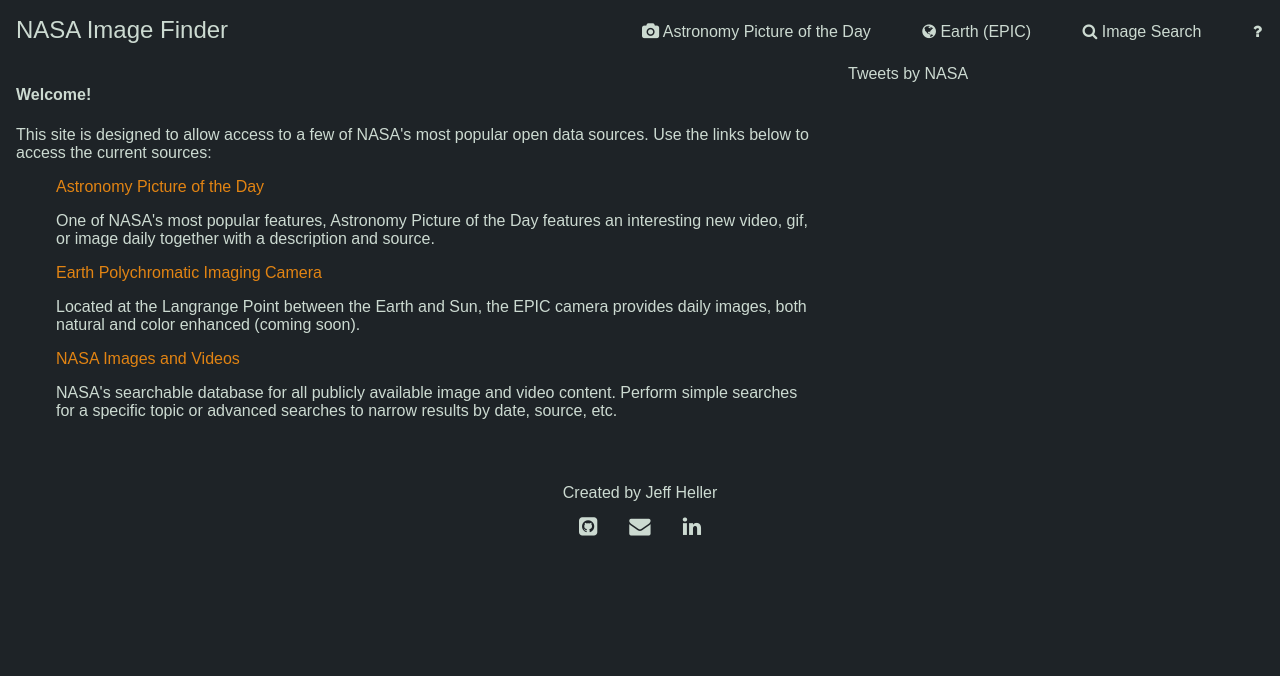
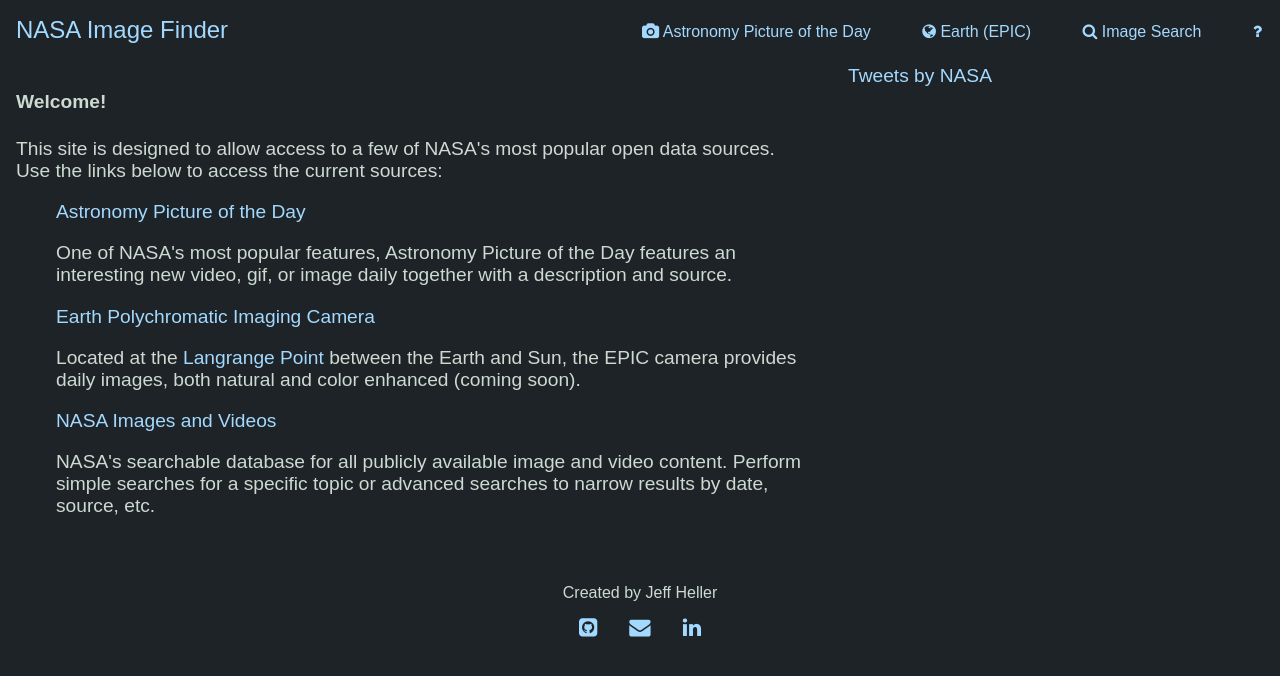
Before and after one commit to Jheller11/nasa-images, a React (Create React App) app: page / in a window 1280 px wide. Shown: the top 676 px of the page. Built offline with nearby package versions, Linux system fonts and the light colour scheme; the HTML template or start-up script is replaced by a standard one.

Commit message:
add links to image results

```diff
--- a/Planning/colors.md
+++ b/Planning/colors.md
@@ -4,3 +4,4 @@
 2. White #fffbfc
 3. Main text #CCDAD1
 4. Orange(actions, links) #e28413
+5. Light Blue: #A3D9FF
--- a/src/App.css
+++ b/src/App.css
@@ -5,7 +5,7 @@
 }
 
 a {
-  color: #ccdad1;
+  color: #a3d9ff;
   text-decoration: none;
 }
 
--- a/src/components/Header/Header.module.css
+++ b/src/components/Header/Header.module.css
@@ -18,7 +18,7 @@
   /* style for link to home with site title */
   font-size: 150%;
   text-decoration: none;
-  color: #ccdad1;
+  color: #a3d9ff;
 }
 
 .title:hover {
@@ -28,11 +28,12 @@
 
 .nav > a {
   text-decoration: none;
-  color: #ccdad1;
+  color: #a3d9ff;
   border-bottom: 1px solid transparent;
   padding: 2px;
 }
 
 .nav > a:hover {
+  color: #e28413;
   border-bottom: 1px solid #e28413;
 }
--- a/src/components/Home/Home.module.css
+++ b/src/components/Home/Home.module.css
@@ -1,6 +1,8 @@
 .homeContainer {
   display: grid;
   grid-template-columns: 2fr 1fr;
+  font-size: 120%;
+  font-weight: 300;
 }
 
 .homeText {
@@ -12,5 +14,9 @@
 }
 
 .homeListItem > a {
+  color: #a3d9ff;
+}
+
+.homeListItem > a:hover {
   color: #e28413;
 }
--- a/src/components/ImageResultsContainer/ImageResultsContainer.js
+++ b/src/components/ImageResultsContainer/ImageResultsContainer.js
@@ -4,13 +4,23 @@
 const ImageResultsContainer = props => {
   return (
     <div className={styles.gallery}>
+      <small>
+        {props.results.length} results. Click on a result to view media
+        collection from NASA (external link).
+      </small>
       <ul className={styles.galleryList}>
         {props.results.length > 0
           ? props.results.map((res, i) => {
               return (
                 <li key={i}>
                   <figure>
-                    <img src={res.links[0].href} alt={res.data[0].title} />
+                    <a
+                      href={res.href}
+                      target="_blank"
+                      rel="noopener noreferred"
+                    >
+                      <img src={res.links[0].href} alt={res.data[0].title} />
+                    </a>
                   </figure>
                 </li>
               )
--- a/src/components/ImageResultsContainer/ImageResultsContainer.module.css
+++ b/src/components/ImageResultsContainer/ImageResultsContainer.module.css
@@ -22,7 +22,7 @@
   margin: 0;
 }
 
-.galleryList > li > figure > img {
+.galleryList > li > figure > a > img {
   width: 100%;
   height: 100%;
   object-fit: cover;
```
